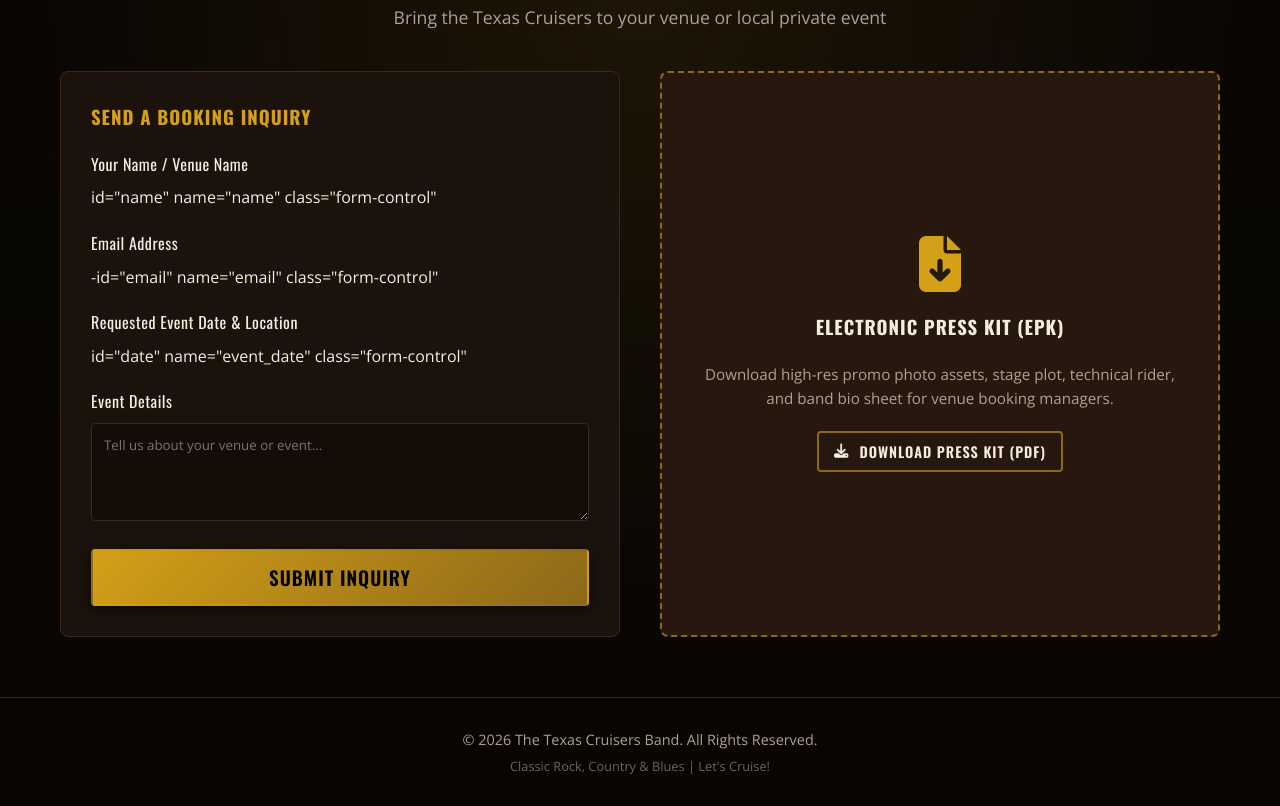
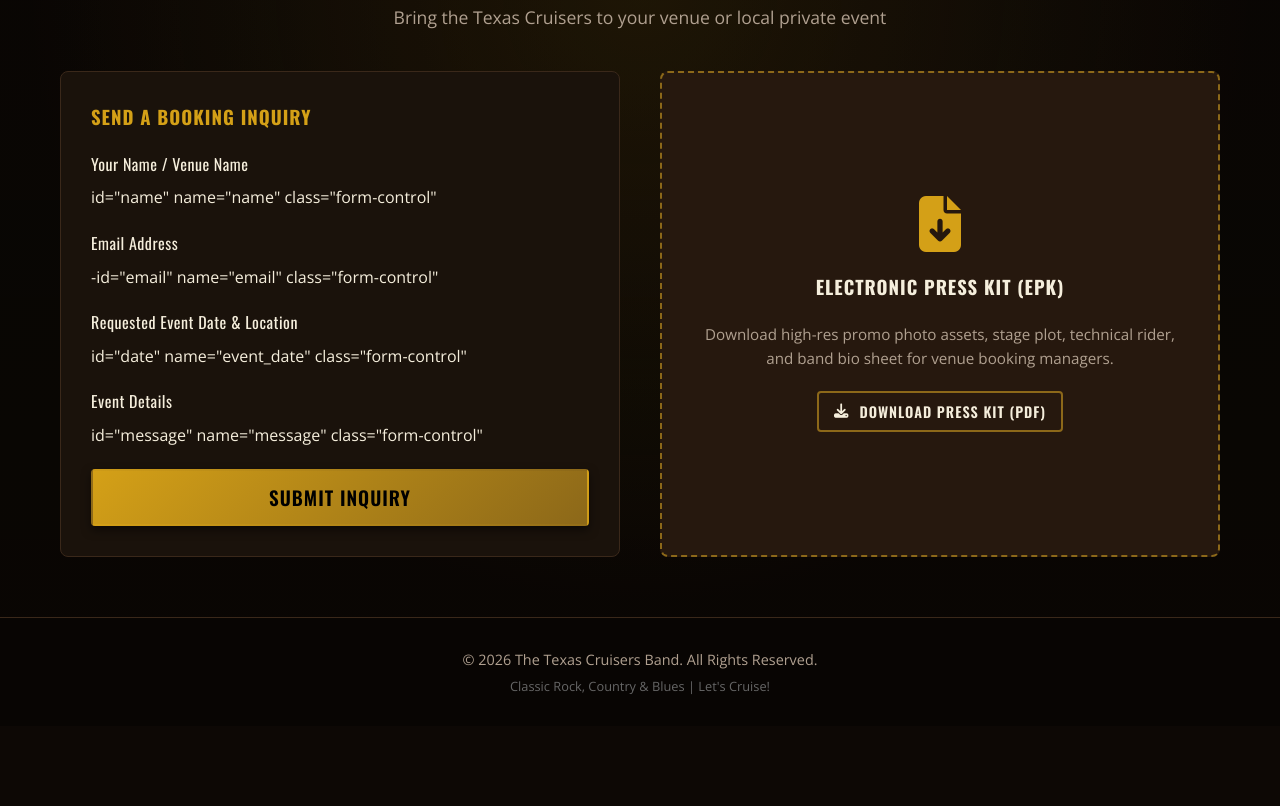
Before and after one commit to texascruisersband/band-website, a plain HTML site: page index.html in a window 1280 px wide. Shown: the part 3206-4012 px from the top of the page. After the commit the page ends 3932 px from the top, so only its background shows below. Drawn offline with nearby package versions, Linux system fonts and the light colour scheme; a web font is replaced by a local one.

Commit message:
Update index.html

```diff
--- a/index.html
+++ b/index.html
@@ -875,7 +875,7 @@
                             </div>
                             <div class="form-group">
                                 <label for="message">Event Details</label>
-                                <textarea id="message" class="form-control" rows="4" placeholder="Tell us about your venue or event..."></textarea>
+                               id="message" name="message" class="form-control"
                             </div>
                             <button type="submit" class="btn btn-primary" style="width: 100%; justify-content: center;">Submit Inquiry</button>
                         </form>
```
